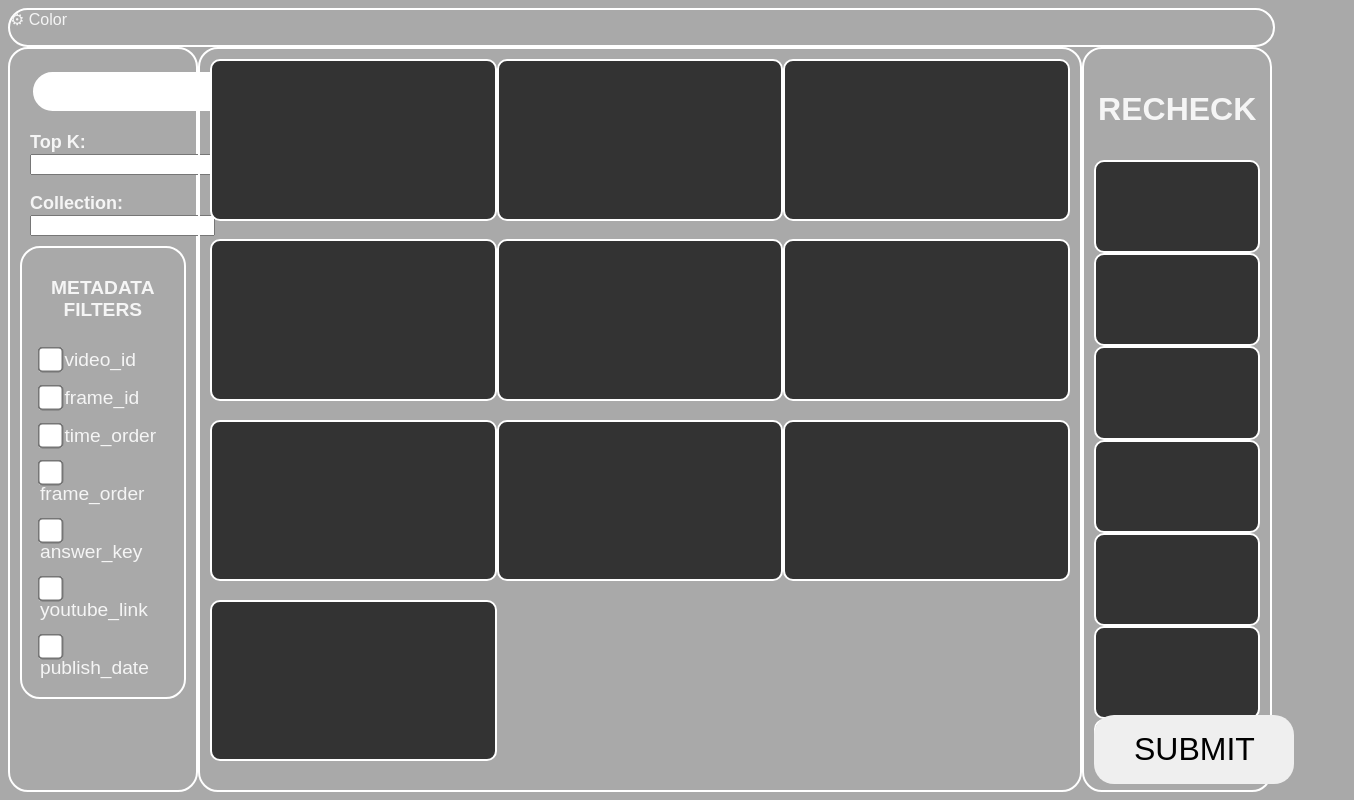
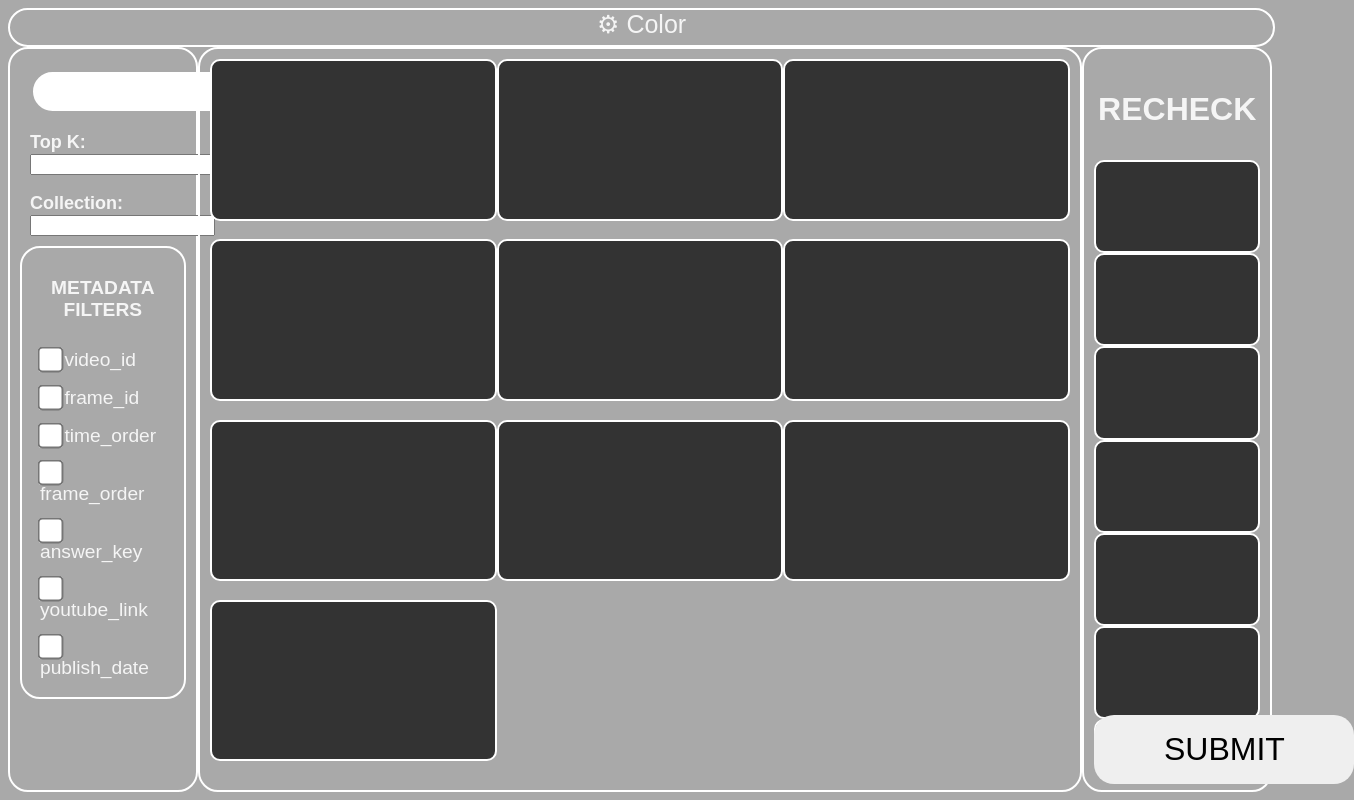
Before and after one commit to bui-thien-nghia/news_retrieval, a plain HTML site: page web/index.html in a window 1280 px wide. Shown: the whole page, 1354 px wide, since content can reach past the window. Drawn offline with Linux system fonts and the light colour scheme.

Commit message:
style.css
chỉnh kích thước khung submit, căn lề top-panet và sửa phần search-box

```diff
--- a/web/css/style.css
+++ b/web/css/style.css
@@ -29,6 +29,12 @@ body {
     border: 2px solid white;
     border-radius: 20px;
     width: 99vw;
+}
+
+.setting{
+    display: flex;
+    justify-content: center;
+    font-size: 25px;
 }
 
 .left-panel {
@@ -87,7 +93,6 @@ body {
     }
 }
 
-/* Cột cuối*/
 .right-panel {
     border: 2px solid white;
     border-radius: 20px;
@@ -114,7 +119,7 @@ body {
     }
 
     .submit-button {
-        width: 200px;
+        width: 260px;
         font-size: 2em;
         border-radius: 20px;
         border: none;
```
